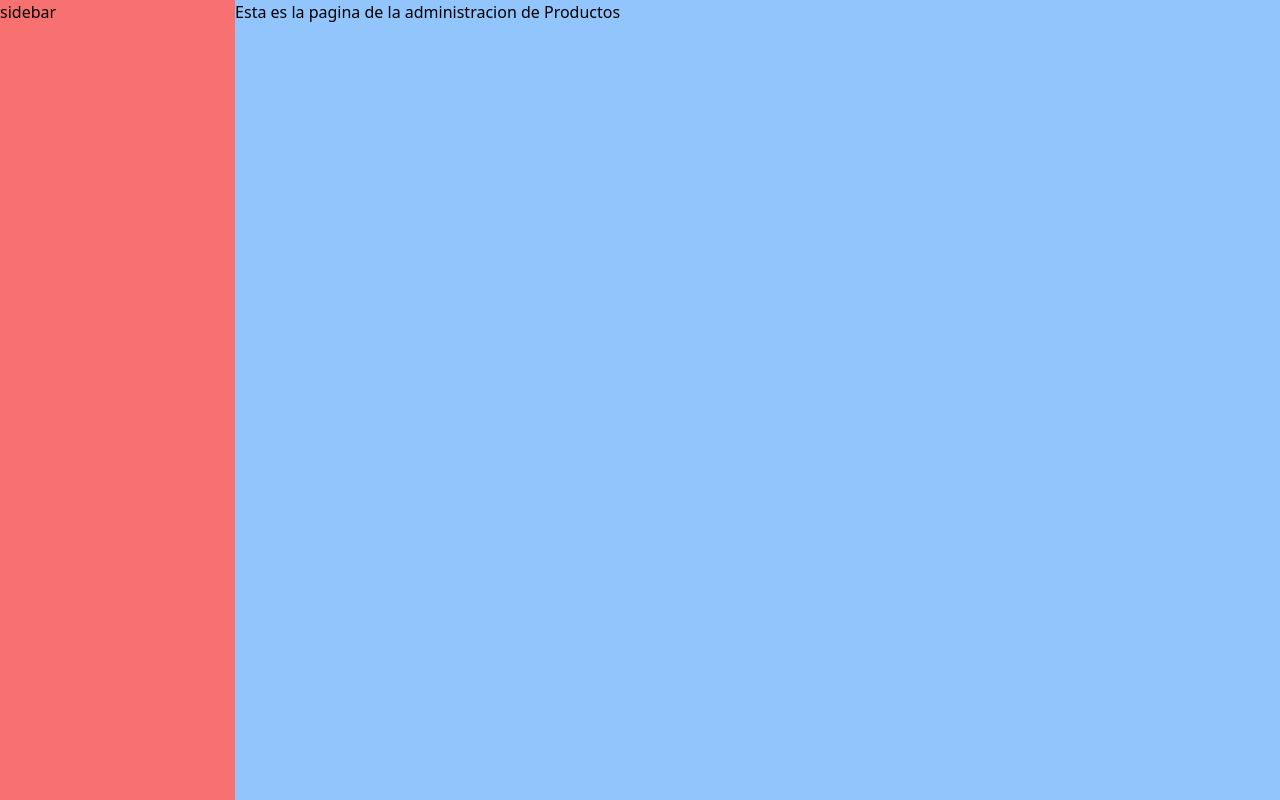
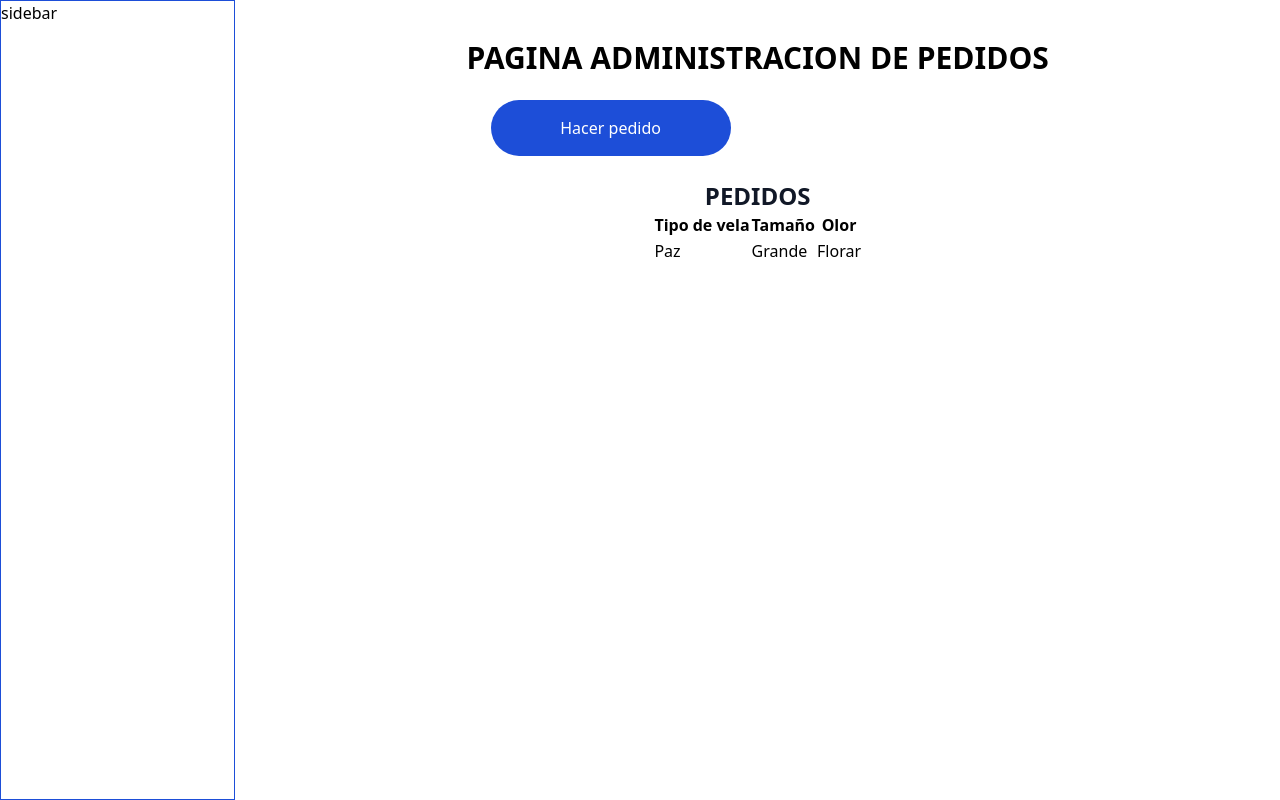
Before and after one commit to SebG15/proyecto, a React (Create React App) app: page /admin/productos in a window 1280 px wide. Built offline with nearby package versions, Linux system fonts and the light colour scheme.

Commit message:
pagina de productos funcional

```diff
--- a/src/components/Sidebar.jsx
+++ b/src/components/Sidebar.jsx
@@ -3,7 +3,7 @@ import 'Styles/StylesTailw.css'
 
 const Sidebar = () => {
     return (
-        <nav className="w-72 bg-red-400">sidebar </nav>
+        <nav className="w-72 border border-blue-700 h-full flex flex-col justify-between ">sidebar </nav>
     )
 }
 
--- a/src/layouts/PrivateLayout.jsx
+++ b/src/layouts/PrivateLayout.jsx
@@ -1,11 +1,12 @@
-import React from 'react'
+
 import Sidebar from 'components/Sidebar'
+import 'Styles/StylesTailw.css'
 
 const PrivateLayout = ({children}) => {
     return (
         <div className="flex w-screen h-screen">
            <Sidebar/>
-           <main className="flex w-full bg-blue-300 overflow-y-scroll"> {children}</main>
+           <main className="flex w-full  overflow-y-scroll items-center justify-center"> {children}</main>
 
 
 
--- a/src/pages/Admin/InicioSesion.jsx
+++ b/src/pages/Admin/InicioSesion.jsx
@@ -22,10 +22,10 @@ const InicioSesion = () => {
                     name="password"
                     autoComplete="currunt-password"
                     placeholder='Contraseña'
-                    className='appearance-none rounded-none relative block w-full px-3 py-2 border border-gray-300 placeholder-gray-500 text-gray-900 rounded-t-md focus:outline-none focus:ring-blue-700 focus:border-blue-700 focus:z-10 sm:text-sm'
+                    className='mt-2 appearance-none rounded-none relative block w-full px-3 py-2 border border-gray-300 placeholder-gray-500 text-gray-900 rounded-t-md focus:outline-none focus:ring-blue-700 focus:border-blue-700 focus:z-10 sm:text-sm'
                       required/>
                 </div>
-                <div className='flex justify-between'>
+                <div className='mt-3 flex justify-between'>
                     <div className='flex items-center'>
 
                         <input
@@ -49,7 +49,7 @@ const InicioSesion = () => {
                 <div>
                 <button
               type='submit'
-              className='group relative w-full flex justify-center py-2 px-4 border border-transparent text-sm font-medium rounded-md text-white bg-blue-900 hover:bg-blue-500 focus:outline-none focus:ring-2 focus:ring-offset-2 focus:ring-indigo-500'
+              className='mt-4 group relative w-full flex justify-center py-2 px-4 border border-transparent text-sm font-medium rounded-md text-white bg-blue-900 hover:bg-blue-500 focus:outline-none focus:ring-2 focus:ring-offset-2 focus:ring-indigo-500'
             >
               <span className='absolute left-0 inset-y-0 flex items-center pl-3'>
 
--- a/src/pages/Admin/Productos.jsx
+++ b/src/pages/Admin/Productos.jsx
@@ -1,11 +1,77 @@
-import React from 'react'
+import React, {useEffect,useState} from 'react'
+
+
 
 const Productos = () => {
+    const [MostrarTabla,setMostrarTabla] = useState(true)
+    const [TextoBoton,setTextoBoton] = useState("Hacer pedido")
+
+    useEffect(()=> {
+        if (MostrarTabla){
+            setTextoBoton("Hacer pedido")
+        }
+        else {
+            setTextoBoton("Mostrar todos los pedidos")
+        }
+    },[MostrarTabla])
+
+
     return (
-        <div>
-            Esta es la pagina de la administracion de Productos
-        </div>
+       <div className="flex h-full w-full flex-col items-center justify-star p-10">
+           <div className=" flex flex-col">
+           <h2 className="text-3xl  font-extrabold"> PAGINA ADMINISTRACION DE PEDIDOS</h2>
+           <button
+            onClick={()=>{
+                setMostrarTabla(!MostrarTabla);
+                }}
+                className="text-white bg-blue-700 p-4 rounded-full m-6 w-60">
+               {TextoBoton}
+           </button>
+           </div>
+
+           {MostrarTabla ?
+           <TablaProductos/>:
+           <FormularioProducto/>
+        }
+       </div>
     )
 }
+const TablaProductos =() => {
+    return (
+        <div className="flex flex-col items-center justify-center">
+            <h2 className="text-2xl font-semibold text-gray-900 ">PEDIDOS</h2>
+            <table>
+            <thead>
+                <tr>
+                    <th>Tipo de vela</th>
+                    <th>Tamaño</th>
+                    <th>Olor</th>
+                </tr>
+            </thead>
+            <tbody>
+                <tr>
+                    <td>Paz</td>
+                    <td>Grande</td>
+                    <td>Florar</td>
+                </tr>
 
+            </tbody>
+        </table>
+
+        </div>
+
+    )
+}
+const FormularioProducto =() => {
+    return <div className="flex flex-col items-center justify-center">
+            <h3 className="text-2xl font-semibold text-gray-900 ">  CREAR PEDIDO</h3>
+            <form className="grid grid-cols-3">
+                <input className= "bg-gray-50 border border-blue-600 p-2 rounded-lg m-2 " type="text" />
+                <input className= "bg-gray-50 border border-blue-600 p-2 rounded-lg m-2 " type="text" />
+                <input className= "bg-gray-50 border border-blue-600 p-2 rounded-lg m-2 " type="text" />
+                <button className=" justify-between col-span-4 bg-yellow-200 p-2 rounded-full hover:bg-yellow-300 text-white mt-11  ">
+                     Enviar pedido</button>
+            </form>
+         </div>;
+}
 export default Productos
--- a/src/pages/Admin/admin.jsx
+++ b/src/pages/Admin/admin.jsx
@@ -1,10 +1,14 @@
-import React from 'react'
+import React, {useEffect} from 'react'
 
 const Admin = () => {
+
+useEffect (()=>{
+    console.log('hola, cara de bola')
+},[])
+
+
     return (
-        <div>
-             pagina de Admin
-        </div>
+        <div>pagina del Admin</div>
     )
 }
 
```
